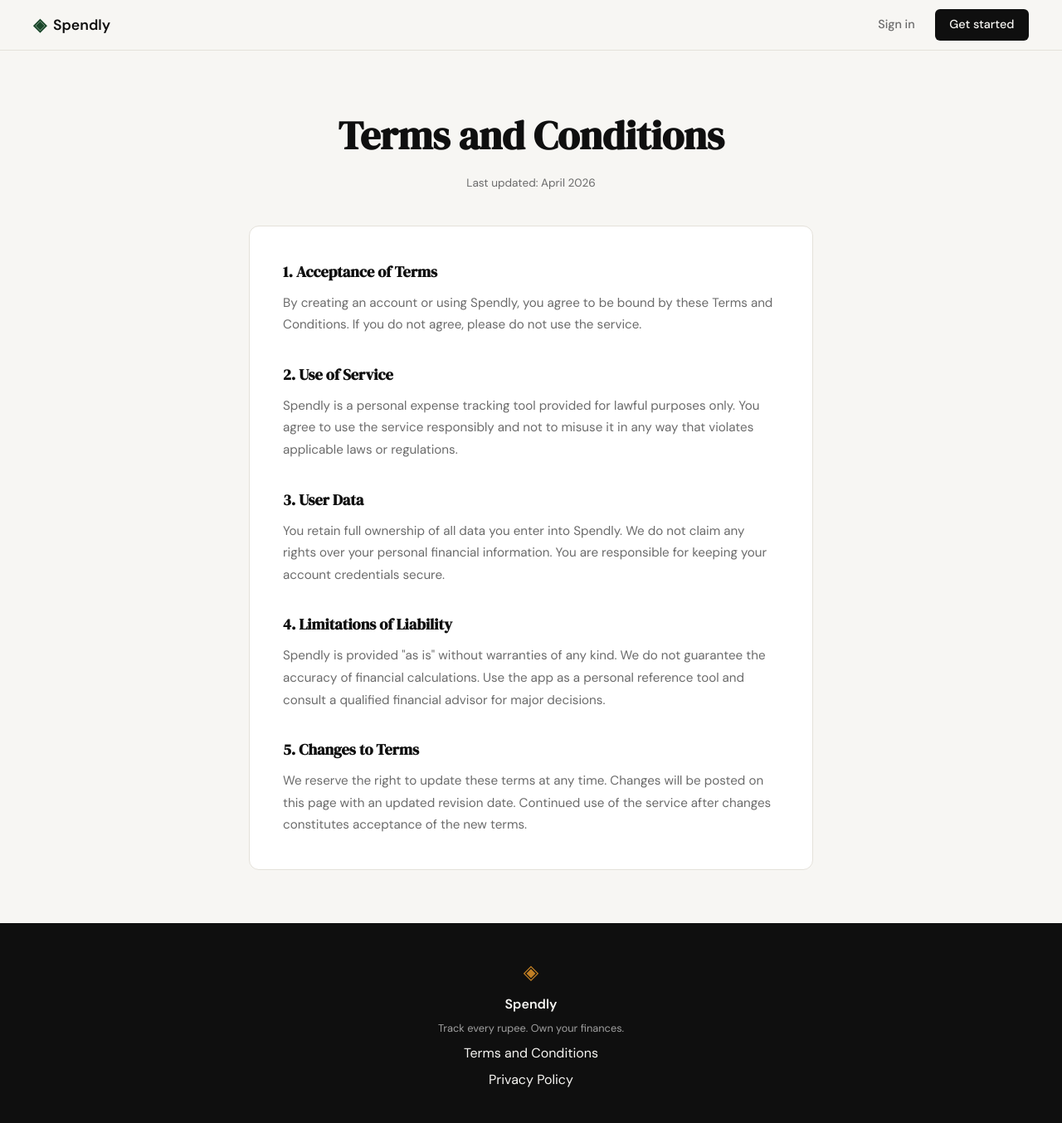
After one commit to mandeepmotan-ai/expense-tracker, a Flask app: page /terms in a window 1280 px wide. The commit adds this page. Shown: the whole page at 83% size. Run offline with Flask 3, Linux system fonts and the light colour scheme.

Commit message:
landing: add terms and conditions page and route

```diff
--- a/app.py
+++ b/app.py
@@ -20,6 +20,11 @@ def register():
 @app.route("/login")
 def login():
     return render_template("login.html")
+
+
+@app.route("/terms")
+def terms():
+    return render_template("terms.html")
 
 
 # ------------------------------------------------------------------ #
--- a/templates/base.html
+++ b/templates/base.html
@@ -34,7 +34,7 @@
             <span class="brand-icon">◈</span>
             <span class="footer-name">Spendly</span>
             <p class="footer-copy">Track every rupee. Own your finances.</p>
-            <p class="footer-links"><a href="#">Terms and Conditions</a></p>
+            <p class="footer-links"><a href="{{ url_for('terms') }}">Terms and Conditions</a></p>
             <p class="footer-links"><a href="#">Privacy Policy</a></p>
         </div>
     </footer>
--- /dev/null
+++ b/templates/terms.html
@@ -0,0 +1,103 @@
+{% extends "base.html" %}
+
+{% block title %}Spendly — Terms and Conditions{% endblock %}
+
+{% block content %}
+<section class="terms-section">
+    <div class="terms-container">
+        <div class="terms-header">
+            <h1 class="terms-title">Terms and Conditions</h1>
+            <p class="terms-date">Last updated: April 2026</p>
+        </div>
+
+        <div class="terms-card">
+            <div class="terms-block">
+                <h2>1. Acceptance of Terms</h2>
+                <p>By creating an account or using Spendly, you agree to be bound by these Terms and Conditions. If you do not agree, please do not use the service.</p>
+            </div>
+
+            <div class="terms-block">
+                <h2>2. Use of Service</h2>
+                <p>Spendly is a personal expense tracking tool provided for lawful purposes only. You agree to use the service responsibly and not to misuse it in any way that violates applicable laws or regulations.</p>
+            </div>
+
+            <div class="terms-block">
+                <h2>3. User Data</h2>
+                <p>You retain full ownership of all data you enter into Spendly. We do not claim any rights over your personal financial information. You are responsible for keeping your account credentials secure.</p>
+            </div>
+
+            <div class="terms-block">
+                <h2>4. Limitations of Liability</h2>
+                <p>Spendly is provided "as is" without warranties of any kind. We do not guarantee the accuracy of financial calculations. Use the app as a personal reference tool and consult a qualified financial advisor for major decisions.</p>
+            </div>
+
+            <div class="terms-block">
+                <h2>5. Changes to Terms</h2>
+                <p>We reserve the right to update these terms at any time. Changes will be posted on this page with an updated revision date. Continued use of the service after changes constitutes acceptance of the new terms.</p>
+            </div>
+        </div>
+    </div>
+</section>
+{% endblock %}
+
+{% block head %}
+<style>
+.terms-section {
+    min-height: calc(100vh - 60px - 100px);
+    display: flex;
+    align-items: flex-start;
+    justify-content: center;
+    padding: 4rem 2rem;
+}
+
+.terms-container {
+    width: 100%;
+    max-width: 680px;
+}
+
+.terms-header {
+    text-align: center;
+    margin-bottom: 2.5rem;
+}
+
+.terms-title {
+    font-family: var(--font-display);
+    font-size: clamp(2rem, 4vw, 3rem);
+    color: var(--ink);
+    margin-bottom: 0.5rem;
+}
+
+.terms-date {
+    font-size: 0.85rem;
+    color: var(--ink-muted);
+}
+
+.terms-card {
+    background: var(--paper-card);
+    border: 1px solid var(--border);
+    border-radius: var(--radius-md);
+    padding: 2.5rem;
+}
+
+.terms-block {
+    margin-bottom: 2rem;
+}
+
+.terms-block:last-child {
+    margin-bottom: 0;
+}
+
+.terms-block h2 {
+    font-family: var(--font-display);
+    font-size: 1.15rem;
+    color: var(--ink);
+    margin-bottom: 0.6rem;
+}
+
+.terms-block p {
+    font-size: 0.95rem;
+    color: var(--ink-muted);
+    line-height: 1.75;
+}
+</style>
+{% endblock %}
```
